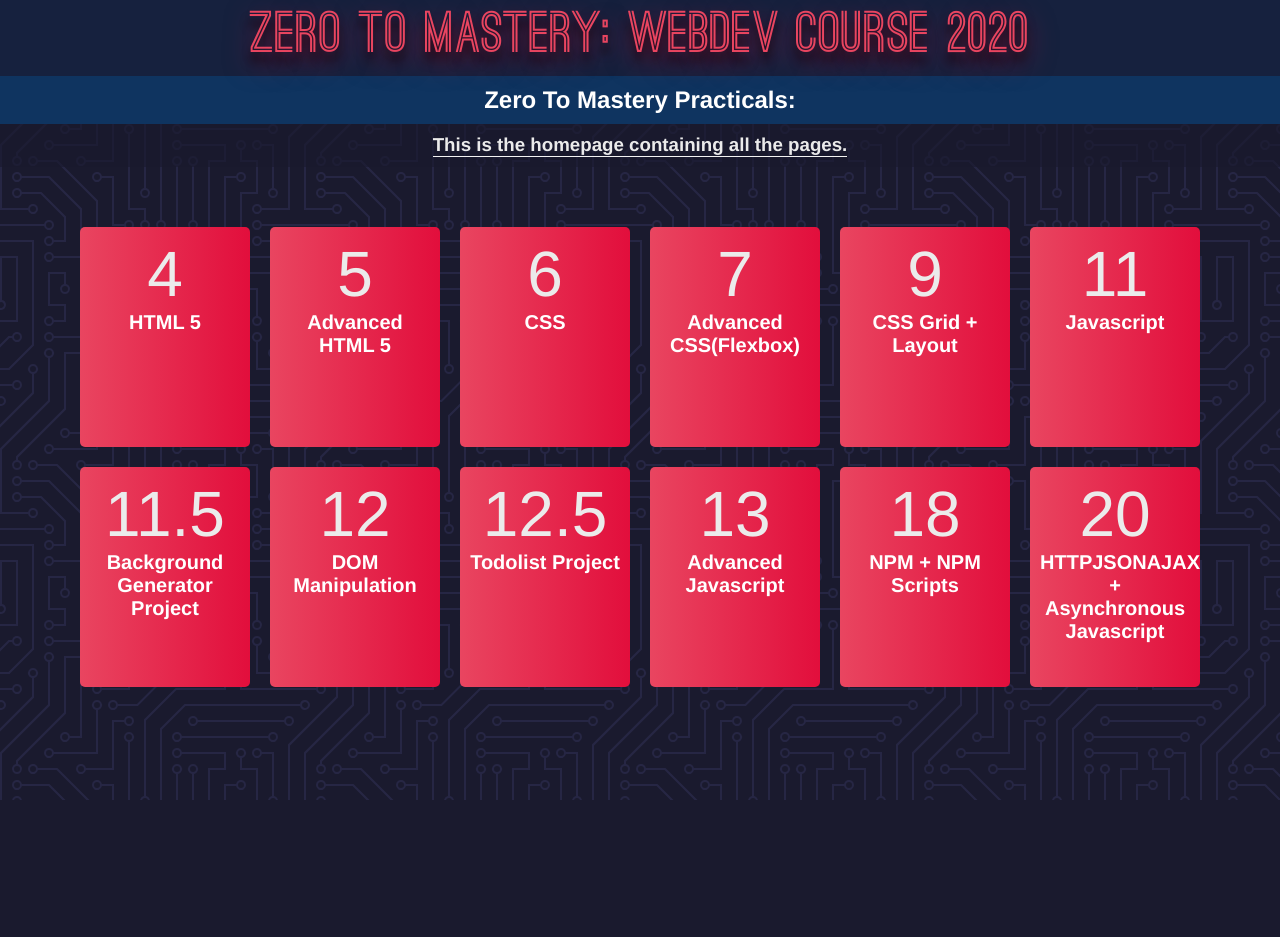
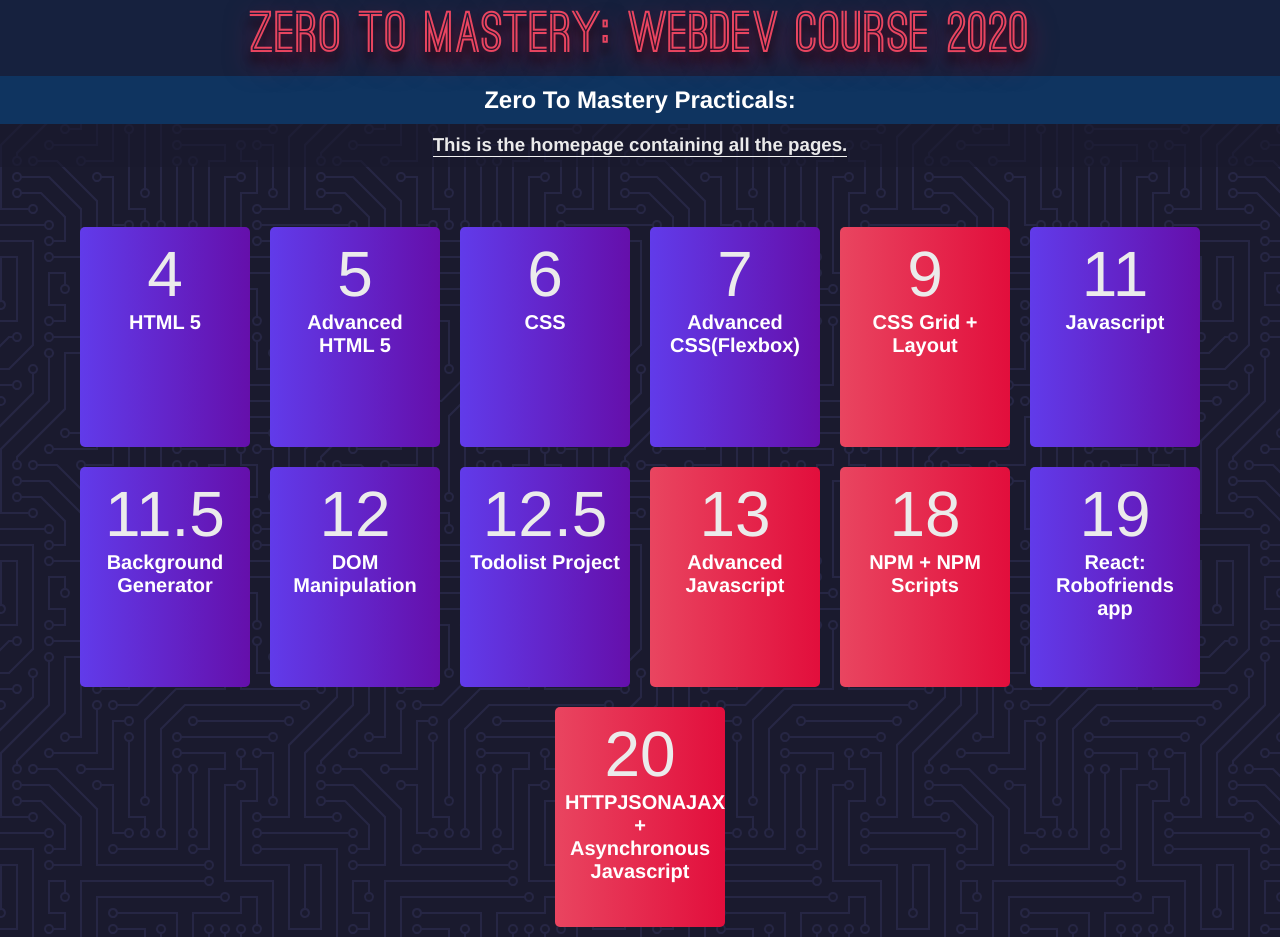
Before and after one commit to skghdhere/ztm-webdev2020, a plain HTML site: page index.html in a window 1280 px wide. Before the commit the page ends 800 px from the top, so only its background shows below. Drawn offline with Linux system fonts and the light colour scheme.

Commit message:
added robofriend and changed css for projects

```diff
--- a/css/base.css
+++ b/css/base.css
@@ -36,10 +36,15 @@
 .topic-card:hover {
   transform: scale(1.1);
   /* box-shadow: 5px #fff; */
-  box-shadow: 0 10px 28px rgba(226, 14, 60, 0.538), 0 10px 10px  rgb(0, 0, 0);
+  box-shadow: 0 10px 28px rgba(226, 14, 60, 0.538), 0 10px 10px rgb(0, 0, 0);
   transition: all 0.3s cubic-bezier(0.25, 0.8, 0.25, 1);
 }
-
+.project {
+  background: linear-gradient(to right, #613bea, rgb(101, 15, 171));
+}
+.project:hover {
+  box-shadow: 0 10px 28px rgba(101, 15, 171, 0.593), 0 10px 10px rgb(0, 0, 0);
+}
 /* @media only screen and (max-width: 600px) {
   .container {
     flex-direction: column;
--- a/css/style.css
+++ b/css/style.css
@@ -50,15 +50,16 @@ body {
 .menu {
   box-sizing: border-box;
   display: flex;
-  padding: 0;
+  padding: 10px 0;
   list-style: none;
+  margin: 0;
 
   font-family: Arial, Helvetica, sans-serif;
   align-items: center;
   justify-content: center;
   flex-wrap: wrap;
+  background-color: #333;
 }
-
 .menu a {
   background-color: #000;
   text-decoration: none;
@@ -90,7 +91,7 @@ body {
 h3 {
   margin: 10px 20px;
   border-bottom: 1px solid #f3f3f3;
-  width: max-content;
+  width: fit-content;
 }
 .links {
   list-style: none;
--- a/index.html
+++ b/index.html
@@ -6,6 +6,10 @@
     <title>Zero To Mastery Practicals</title>
     <link rel="stylesheet" href="css/style.css" />
     <link rel="stylesheet" href="css/base.css" />
+    <link
+      rel="stylesheet"
+      href="https://maxcdn.bootstrapcdn.com/font-awesome/4.5.0/css/font-awesome.min.css"
+    />
   </head>
   <body>
     <h1 class="nav">Zero To Mastery: WebDev Course 2020</h1>
@@ -14,21 +18,21 @@
       <h3>This is the homepage containing all the pages.</h3>
     </div>
     <div class="container">
-      <div class="topic-card">
+      <div class="topic-card project">
         <p>4</p>
         <a href="./pages/4.HTML 5/html5.html" class="link-name">HTML 5</a>
       </div>
-      <div class="topic-card">
+      <div class="topic-card project">
         <p>5</p>
         <a href="./pages/5.Advanced HTML/index.html" class="link-name"
           >Advanced HTML 5</a
         >
       </div>
-      <div class="topic-card">
+      <div class="topic-card project">
         <p>6</p>
         <a href="pages\6.CSS\index.html" class="link-name">CSS</a>
       </div>
-      <div class="topic-card">
+      <div class="topic-card project">
         <p>7</p>
         <a href="pages\7. Advanced CSS (flexbox)\index.html" class="link-name"
           >Advanced CSS(Flexbox)</a
@@ -40,23 +44,23 @@
           >CSS Grid + Layout</a
         >
       </div>
-      <div class="topic-card">
+      <div class="topic-card project">
         <p>11</p>
         <a href="pages\11. JS\index.html" class="link-name">Javascript</a>
       </div>
-      <div class="topic-card">
+      <div class="topic-card project">
         <p>11.5</p>
         <a href="pages\background generator\index.html" class="link-name"
-          >Background Generator Project</a
+          >Background Generator</a
         >
       </div>
-      <div class="topic-card">
+      <div class="topic-card project">
         <p>12</p>
         <a href="pages\12. DOM Manipulation\index.html" class="link-name"
           >DOM Manipulation</a
         >
       </div>
-      <div class="topic-card">
+      <div class="topic-card project">
         <p>12.5</p>
         <a href="pages\Todo list - zerotomastery\index.html" class="link-name"
           >Todolist Project</a
@@ -70,17 +74,28 @@
       </div>
       <div class="topic-card">
         <p>18</p>
-        <a href="pages\18.NPM\npm.html" class="link-name"
-          >NPM + NPM Scripts</a
+        <a href="pages\18.NPM\npm.html" class="link-name">NPM + NPM Scripts</a>
+      </div>
+      <div class="topic-card project">
+        <p>19</p>
+        <a
+          href="https://skghdhere.github.io/robofriends"
+          target="_blank"
+          class="link-name"
+          >React: Robofriends app</a
         >
       </div>
       <div class="topic-card">
         <p>20</p>
-        <a href="pages\20. HTTPJSONAJAX + Asynchronous Javascript\index.html" class="link-name"
+        <a
+          href="pages\20. HTTPJSONAJAX + Asynchronous Javascript\index.html"
+          class="link-name"
           >HTTPJSONAJAX + Asynchronous Javascript</a
         >
       </div>
     </div>
+    <!-- Go to Top Button  -->
+    <a id="button"></a>
     <script src="js/script.js" defer></script>
   </body>
 </html>
```
Also changed, not shown: pages/13. Advanced JS/index_advanced_js.html (+6 -0 lines), pages/9. CSS Grid + CSS Layout/index.html (+4 -4 lines).
